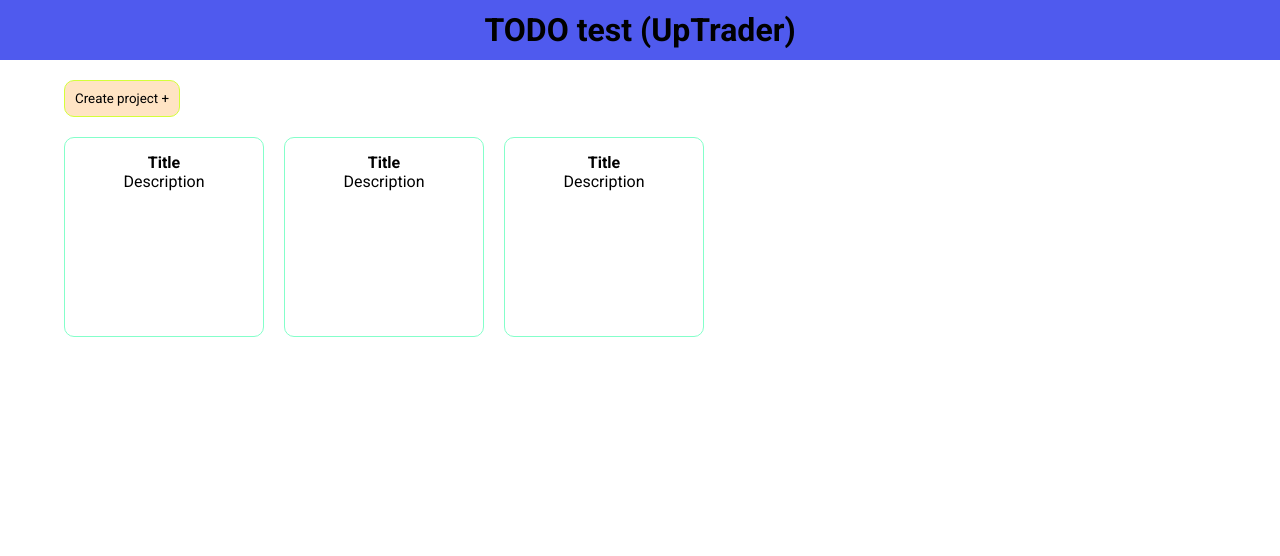
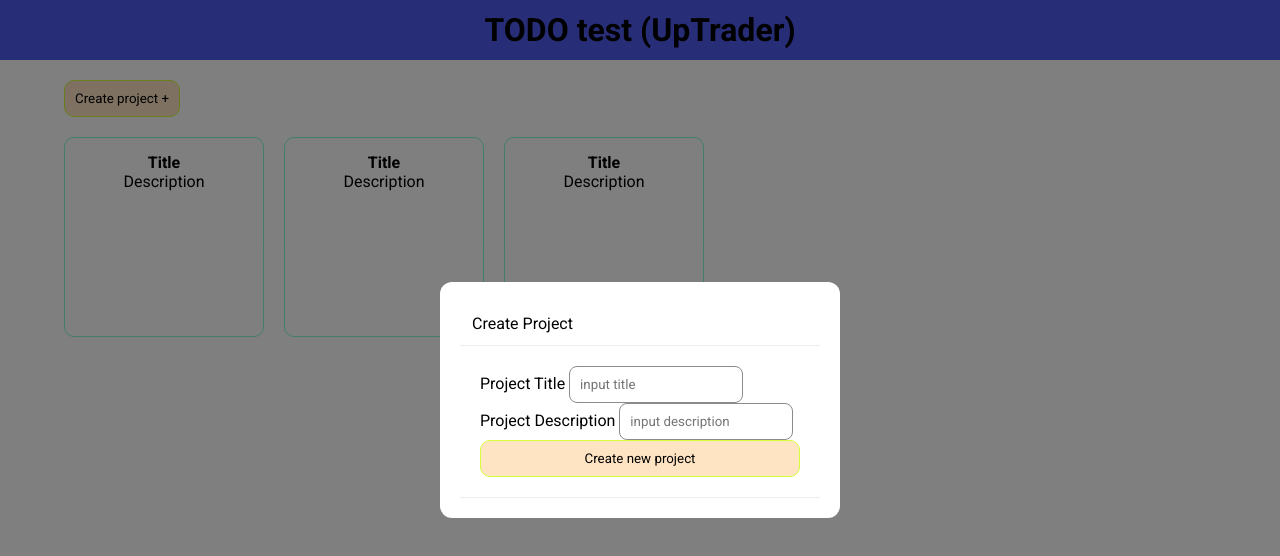
Before and after one commit to zhuraveln/kanban-board, a React (Create React App) app: page / in a window 1280 px wide. Shown: the top 556 px of the page. Built offline with nearby package versions, Linux system fonts and the light colour scheme.

Commit message:
Create custom Hook for collection all values in form fields

```diff
--- a/src/components/FormCreateProject/FormCreateProject.tsx
+++ b/src/components/FormCreateProject/FormCreateProject.tsx
@@ -1,17 +1,25 @@
 import React from 'react'
+
+import { useFormData } from '../../hooks/useFormData/useFormData'
+import { Button } from '../UI/Button/Button'
 
 import { Form } from '../UI/Form/Form'
 import { Input } from '../UI/Input/Input'
 
 import classes from './FormCreateProject.module.scss'
 
-export const FormCreateProject = () => {
+export const FormCreateProject: React.FC = () => {
+  // Custom Hook for collection all values in form fields
+  const [values, handleChange, handleSubmit] = useFormData()
+
+  // console.log(values)
+
   return (
-    <Form>
+    <Form onSubmit={handleSubmit}>
       {/* Input for title project */}
       <Input
-        // onChange={event => console.log(event)}
         required
+        handleChange={handleChange}
         type='text'
         name='projectTitle'
         label={'Project Title '}
@@ -20,11 +28,15 @@
 
       {/* Input for description project */}
       <Input
+        handleChange={handleChange}
         type='text'
         name='projectDescription'
         label={'Project Description '}
         placeholder={'input description'}
       />
+
+      {/* Button for create new Project */}
+      <Button type={'submit'}>Create new project</Button>
     </Form>
   )
 }
--- a/src/components/ProjectList/ProjectList.tsx
+++ b/src/components/ProjectList/ProjectList.tsx
@@ -9,7 +9,7 @@
 
 export const ProjectList: React.FC = () => {
   // State for Modal window
-  const [modalActive, setModalActive] = React.useState(false)
+  const [modalActive, setModalActive] = React.useState(true)
 
   return (
     <div className={classes.root}>
--- a/src/components/UI/Input/Input.tsx
+++ b/src/components/UI/Input/Input.tsx
@@ -3,36 +3,18 @@
 import classes from './Input.module.scss'
 import { IInputProps } from './types'
 
-// export const Input: React.FC<IInputProps> = ({
-//   onChange,
-//   name,
-//   placeholder,
-//   value = ''
-// }) => {
-//   const [inputValue, setInputValue] = React.useState(value)
-
-//   const onChangeHandler = (event: React.ChangeEvent<HTMLInputElement>) => {
-//     setInputValue(event.target.value)
-//     onChange(event.target.value)
-//   }
-//   return (
-//     <input
-//       className={classes.root}
-//       onChange={event => onChangeHandler(event)}
-//       name={name}
-//       placeholder={placeholder}
-//       value={inputValue}
-//     />
-//   )
-// }
-
-export const Input: React.FC<IInputProps> = ({ label, ...props }) => {
-  const [inputValue, setInputValue] = React.useState(props.value)
+export const Input: React.FC<IInputProps> = ({
+  label,
+  handleChange,
+  ...props
+}) => {
+  const [inputValue, setInputValue] = React.useState('')
 
   const onChangeHandler = (event: React.ChangeEvent<HTMLInputElement>) => {
+    handleChange(event)
     setInputValue(event.target.value)
-    // onChange(event.target.value)
   }
+
   return (
     <label>
       {label}
@@ -40,6 +22,7 @@
         className={classes.root}
         value={inputValue}
         onChange={event => onChangeHandler(event)}
+        autoComplete={'off'}
         {...props}
       />
     </label>
--- a/src/components/UI/Input/types.ts
+++ b/src/components/UI/Input/types.ts
@@ -6,4 +6,5 @@
     HTMLInputElement
   >
   label?: string
+  handleChange?: any
 }
--- /dev/null
+++ b/src/hooks/useFormData/types.ts
@@ -0,0 +1,2 @@
+// Interface for Input FC
+export type useFormDataObj = {}
--- /dev/null
+++ b/src/hooks/useFormData/useFormData.ts
@@ -0,0 +1,16 @@
+import React from 'react'
+
+export const useFormData = () => {
+  const [state, setState] = React.useState({} as any)
+
+  const handleChange = (e: React.ChangeEvent<HTMLInputElement>) => {
+    setState((state: any) => ({ ...state, [e.target.name]: e.target.value }))
+  }
+
+  const handleSubmit = (e: any) => {
+    e.preventDefault()
+    console.log(state)
+  }
+
+  return [state, handleChange, handleSubmit]
+}
```
